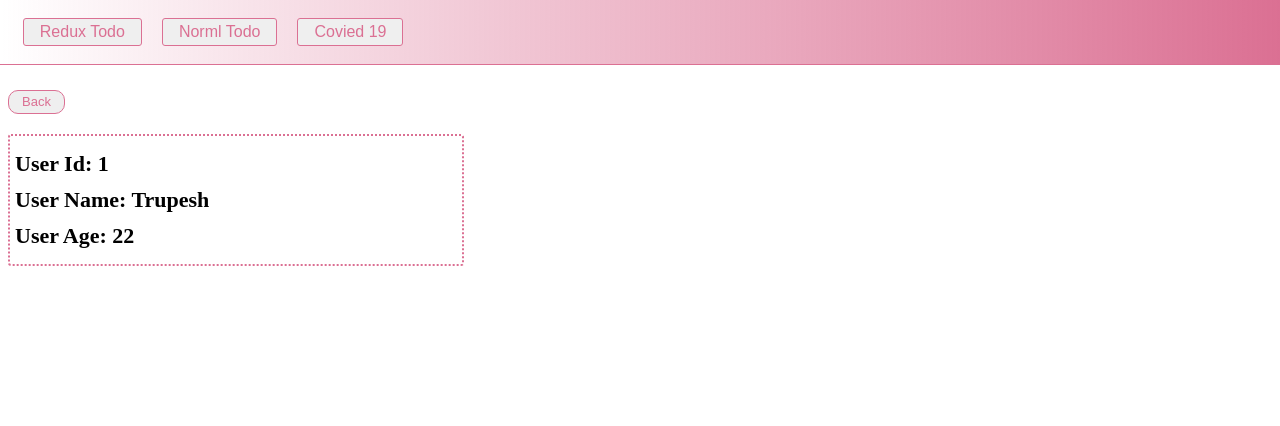
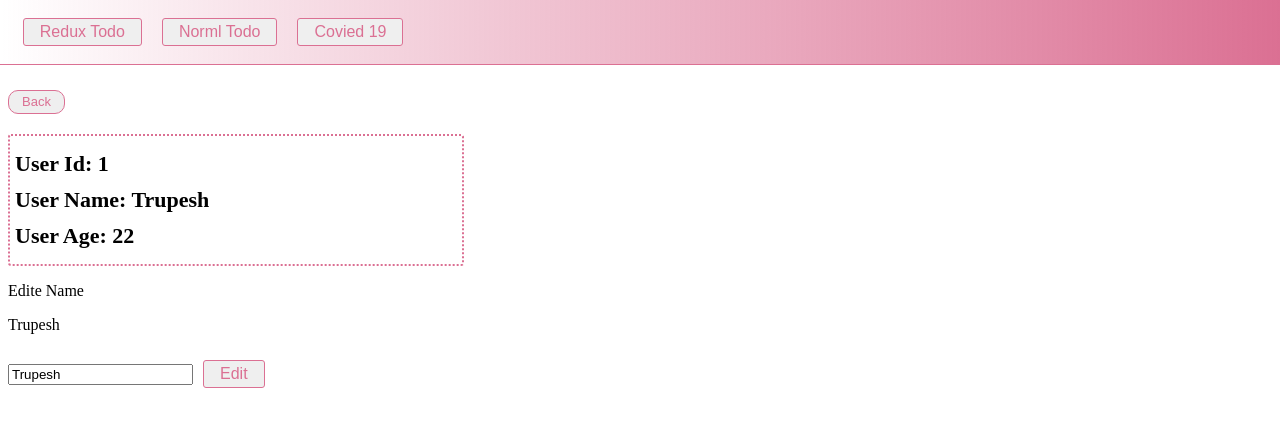
Before and after one commit to Corey-Peyton/react-redux, a React (Create React App) app: page /basic-redux/1 in a window 1280 px wide. Shown: the top 426 px of the page. Built offline with nearby package versions, Linux system fonts and the light colour scheme.

Commit message:
Editet user added

```diff
--- a/src/action/index.js
+++ b/src/action/index.js
@@ -29,3 +29,10 @@ export const removename = (id) => {
     id: id,
   };
 };
+export const updateuser = (id, data) => {
+  return {
+    type: "UPDATE_USER",
+    id: id,
+    data: data,
+  };
+};
--- a/src/basic-redux.js
+++ b/src/basic-redux.js
@@ -66,11 +66,11 @@ function BasicRedux() {
             <ol key={i}>
               <li>{`Name is: ${profile.Name}`}</li>
               <li>{`ID is: ${profile.Id}`}</li>
-              <DeleteButton
+              <EditButton
                 onClick={() => history.push(`/basic-redux/${profile.Id}`)}
               >
-                Veiw
-              </DeleteButton>
+                Edit
+              </EditButton>
               <DeleteButton onClick={() => dispatch(removename(profile.Id))}>
                 Delete
               </DeleteButton>
@@ -107,6 +107,16 @@ const ItemBox = styled.div`
   border-radius: 3px;
 `;
 
+const EditButton = styled.button`
+  color: palevioletred;
+  cursor: pointer;
+  font-size: 1em;
+  padding: 0.25em 1em;
+  margin: 10px 10px 0 0;
+  border: 1px solid palevioletred;
+  border-radius: 3px;
+`;
+
 const DeleteButton = styled.button`
   color: palevioletred;
   cursor: pointer;
--- a/src/reducer/userReducer.js
+++ b/src/reducer/userReducer.js
@@ -19,6 +19,13 @@ export default function (state = intstate, action) {
         ...state,
         user: state.user.filter((tempName) => tempName.Id !== action.id),
       };
+    case "UPDATE_USER":
+      return {
+        ...state,
+        user: state.user.filter((tempName) =>
+          tempName.Id === action.id ? [...state.user, "Lol"] : state
+        ),
+      };
     default:
       return state;
   }
--- a/src/user-detail.js
+++ b/src/user-detail.js
@@ -1,15 +1,24 @@
-import React, { useEffect, useState } from "react";
+import React, { useState } from "react";
 import styled from "styled-components";
 import { useParams, useHistory } from "react-router-dom";
 import { useSelector, useDispatch } from "react-redux";
+import { updateuser } from "./action";
 
 function UserDetail() {
+  const { id } = useParams();
   const history = useHistory();
-  const { id } = useParams();
+  const dispatch = useDispatch();
+
   const { user = [] } = useSelector((state) => state.userReduscer);
 
   const curruntuser = user.filter((temp) => temp.Id === id);
   console.log(curruntuser);
+  const [inputva, setInputValue] = useState(curruntuser[0].Name);
+
+  const edituser = () => {
+    dispatch(updateuser({ id: curruntuser[0].Id, data: inputva }));
+    history.push("/basic-redux");
+  };
   return (
     <TopContainer>
       <Backbutton onClick={() => history.goBack()}>Back</Backbutton>
@@ -22,6 +31,14 @@ function UserDetail() {
           </ItemBox>
         );
       })}
+      <p>Edite Name</p>
+      <p>{inputva}</p>
+      <input
+        type="text"
+        onChange={(e) => setInputValue(e.target.value)}
+        value={inputva}
+      />
+      <UpdateButton onClick={edituser}>Edit</UpdateButton>
     </TopContainer>
   );
 }
@@ -46,6 +63,16 @@ const Backbutton = styled.button`
   border-radius: 10px;
 `;
 
+const UpdateButton = styled.button`
+  color: palevioletred;
+  cursor: pointer;
+  font-size: 1em;
+  padding: 0.25em 1em;
+  margin: 10px;
+  border: 1px solid palevioletred;
+  border-radius: 3px;
+`;
+
 const ItemBox = styled.div`
   width: 35%;
   padding: 5px;
```
